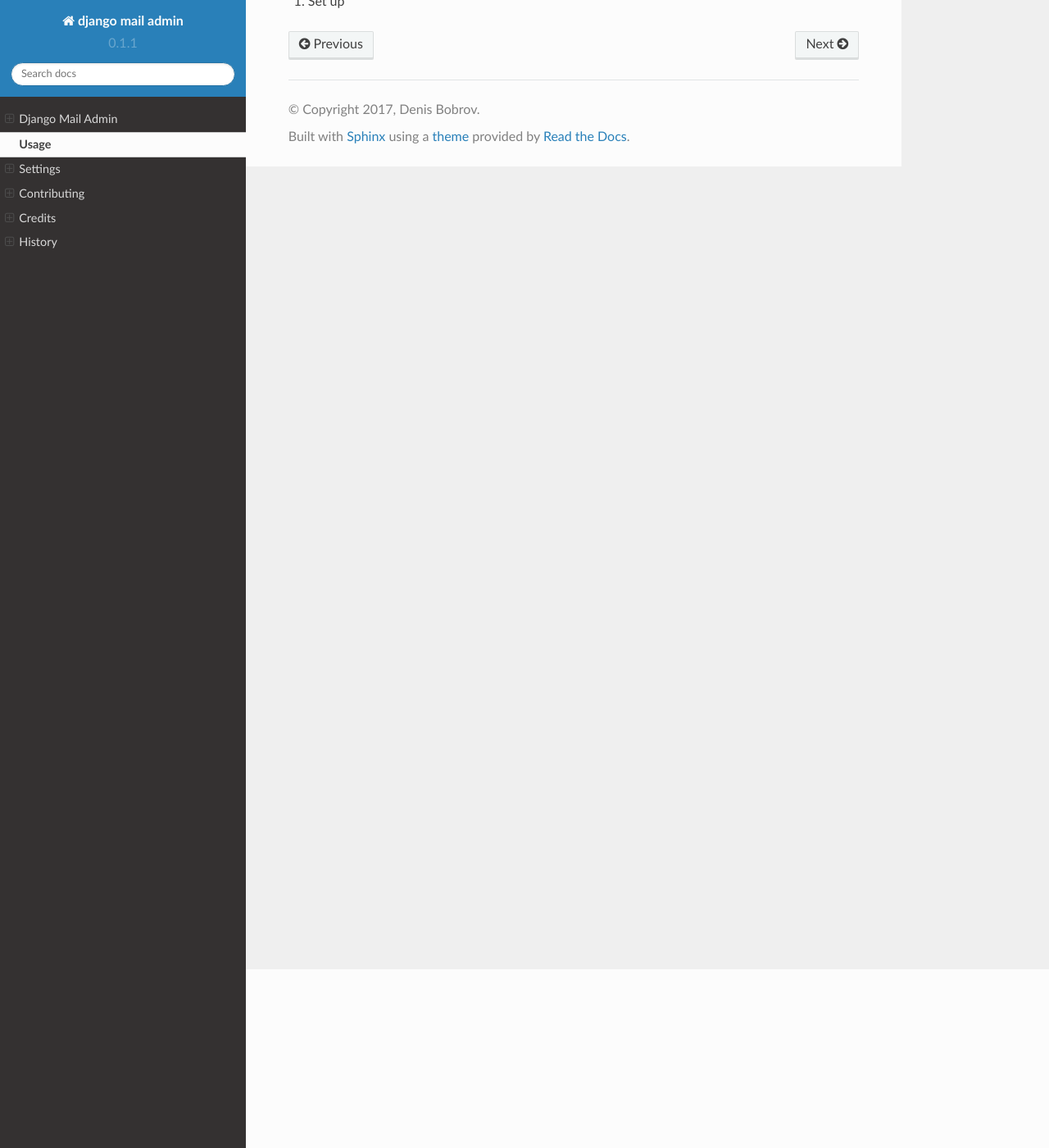
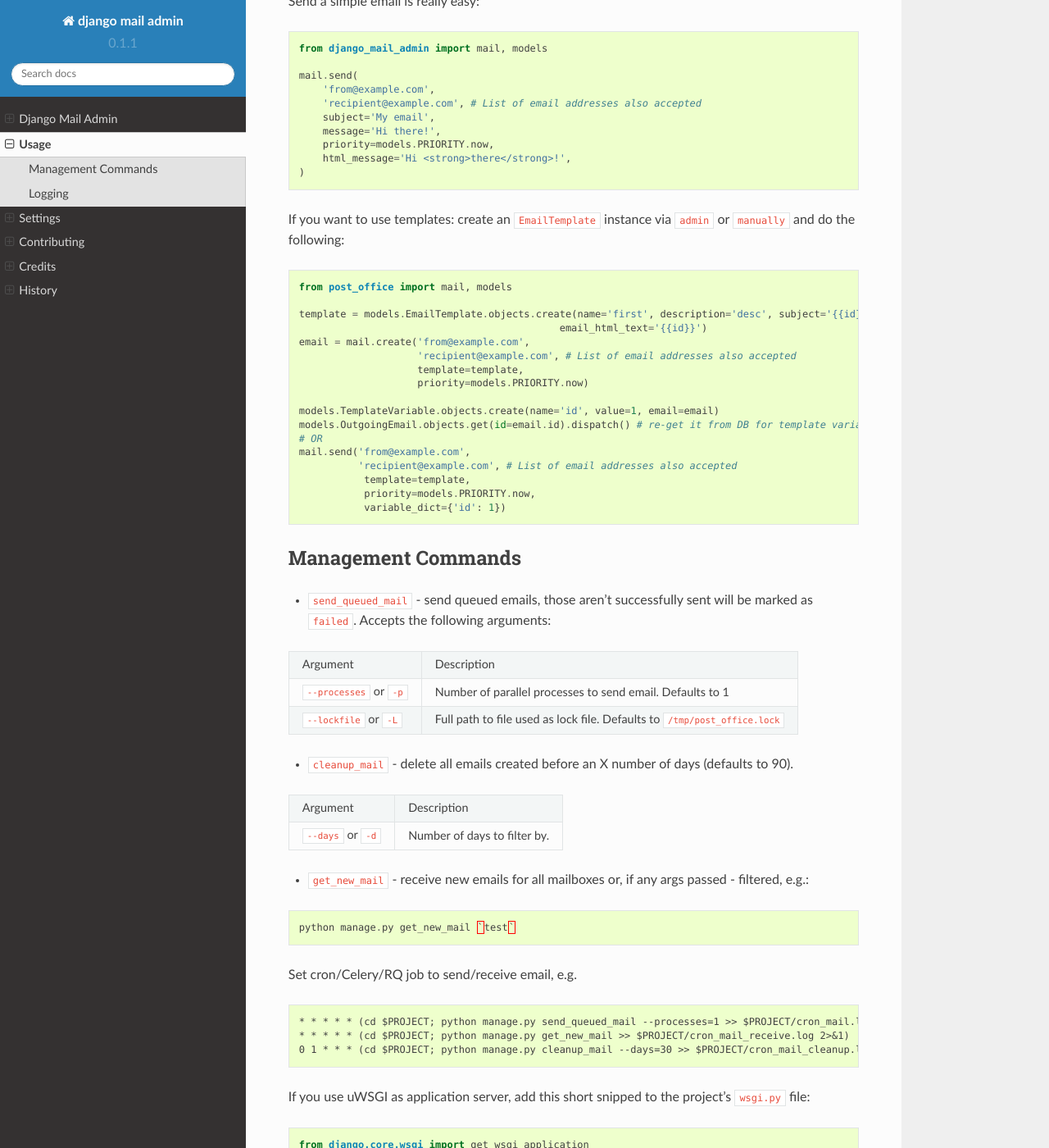
Before and after one commit to Bearle/django_mail_admin, a Sphinx documentation site: the page built from docs/usage.rst, in a window 1280 px wide and 1400 px high, scrolled down 218 px. Shown: the whole window at 82% size. Built offline with Sphinx 7.4.7 and the Read the Docs theme 2.0.0, drawn with Linux system fonts in a browser that asks for light colours; some of the changed text lies outside the part shown.

Commit message:
Added some more docs

```diff
--- a/docs/usage.rst
+++ b/docs/usage.rst
@@ -2,6 +2,155 @@
 Usage
 =====
 
-After you've installed Django Mail Admin, you can:
+After you've installed Django Mail Admin:
 
-1. Set up
+
+Send a simple email is really easy:
+
+.. code-block:: python
+
+    from django_mail_admin import mail, models
+
+    mail.send(
+        'from@example.com',
+        'recipient@example.com', # List of email addresses also accepted
+        subject='My email',
+        message='Hi there!',
+        priority=models.PRIORITY.now,
+        html_message='Hi <strong>there</strong>!',
+    )
+
+
+If you want to use templates: create an
+``EmailTemplate`` instance via ``admin`` or ``manually`` and do the following:
+
+.. code-block:: python
+
+    from post_office import mail, models
+
+    template = models.EmailTemplate.objects.create(name='first', description='desc', subject='{{id}}',
+                                                email_html_text='{{id}}')
+    email = mail.create('from@example.com',
+                        'recipient@example.com', # List of email addresses also accepted
+                        template=template,
+                        priority=models.PRIORITY.now)
+
+    models.TemplateVariable.objects.create(name='id', value=1, email=email)
+    models.OutgoingEmail.objects.get(id=email.id).dispatch() # re-get it from DB for template variable to kick in, not needed when sending emails from queue via cron/celery/etc.
+    # OR
+    mail.send('from@example.com',
+              'recipient@example.com', # List of email addresses also accepted
+               template=template,
+               priority=models.PRIORITY.now,
+               variable_dict={'id': 1})
+
+Management Commands
+-------------------
+
+* ``send_queued_mail`` - send queued emails, those aren't successfully sent
+  will be marked as ``failed``. Accepts the following arguments:
+
++---------------------------+--------------------------------------------------+
+| Argument                  | Description                                      |
++---------------------------+--------------------------------------------------+
+| ``--processes`` or ``-p`` | Number of parallel processes to send email.      |
+|                           | Defaults to 1                                    |
++---------------------------+--------------------------------------------------+
+| ``--lockfile`` or ``-L``  | Full path to file used as lock file. Defaults to |
+|                           | ``/tmp/post_office.lock``                        |
++---------------------------+--------------------------------------------------+
+
+
+* ``cleanup_mail`` - delete all emails created before an X number of days
+  (defaults to 90).
+
++---------------------------+--------------------------------------------------+
+| Argument                  | Description                                      |
++---------------------------+--------------------------------------------------+
+| ``--days`` or ``-d``      | Number of days to filter by.                     |
++---------------------------+--------------------------------------------------+
+
+* ``get_new_mail`` - receive new emails for all mailboxes or, if any args passed - filtered, e.g.:
+
+
+.. code-block:: python
+
+    python manage.py get_new_mail `test`
+
+
+Set cron/Celery/RQ job to send/receive email, e.g. ::
+
+
+    * * * * * (cd $PROJECT; python manage.py send_queued_mail --processes=1 >> $PROJECT/cron_mail.log 2>&1)
+    * * * * * (cd $PROJECT; python manage.py get_new_mail >> $PROJECT/cron_mail_receive.log 2>&1)
+    0 1 * * * (cd $PROJECT; python manage.py cleanup_mail --days=30 >> $PROJECT/cron_mail_cleanup.log 2>&1)
+
+
+If you use uWSGI as application server, add this short snipped  to the
+project's ``wsgi.py`` file:
+
+.. code-block:: python
+
+    from django.core.wsgi import get_wsgi_application
+
+    application = get_wsgi_application()
+
+    # add this block of code
+    try:
+        import uwsgidecorators
+        from django.core.management import call_command
+
+        @uwsgidecorators.timer(10)
+        def send_queued_mail(num):
+            """Send queued mail every 10 seconds"""
+            call_command('send_queued_mail', processes=1)
+
+    except ImportError:
+        print("uwsgidecorators not found. Cron and timers are disabled")
+
+Alternatively you can also use the decorator ``@uwsgidecorators.cron(minute, hour, day, month, weekday)``.
+This will schedule a task at specific times. Use ``-1`` to signal any time, it corresponds to the uWSGI
+in cron.
+
+Please note that ``uwsgidecorators`` are available only, if the application has been started
+with **uWSGI**. However, Django's internal ``./manage.py runserver`` also access this file,
+therefore wrap the block into an exception handler as shown above.
+
+This configuration is very useful in environments, such as Docker containers, where you
+don't have a running cron-daemon.
+
+Logging
+-------
+
+You can configure Django Mail Admin's logging from Django's settings.py. For example:
+
+.. code-block:: python
+
+    LOGGING = {
+        "version": 1,
+        "disable_existing_loggers": False,
+        "formatters": {
+            "django_mail_admin": {
+                "format": "[%(levelname)s]%(asctime)s PID %(process)d: %(message)s",
+                "datefmt": "%d-%m-%Y %H:%M:%S",
+            },
+        },
+        "handlers": {
+            "django_mail_admin": {
+                "level": "DEBUG",
+                "class": "logging.StreamHandler",
+                "formatter": "django_mail_admin"
+            },
+            # If you use sentry for logging
+            'sentry': {
+                'level': 'ERROR',
+                'class': 'raven.contrib.django.handlers.SentryHandler',
+            },
+        },
+        'loggers': {
+            "django_mail_admin": {
+                "handlers": ["django_mail_admin", "sentry"],
+                "level": "INFO"
+            },
+        },
+    }
```
